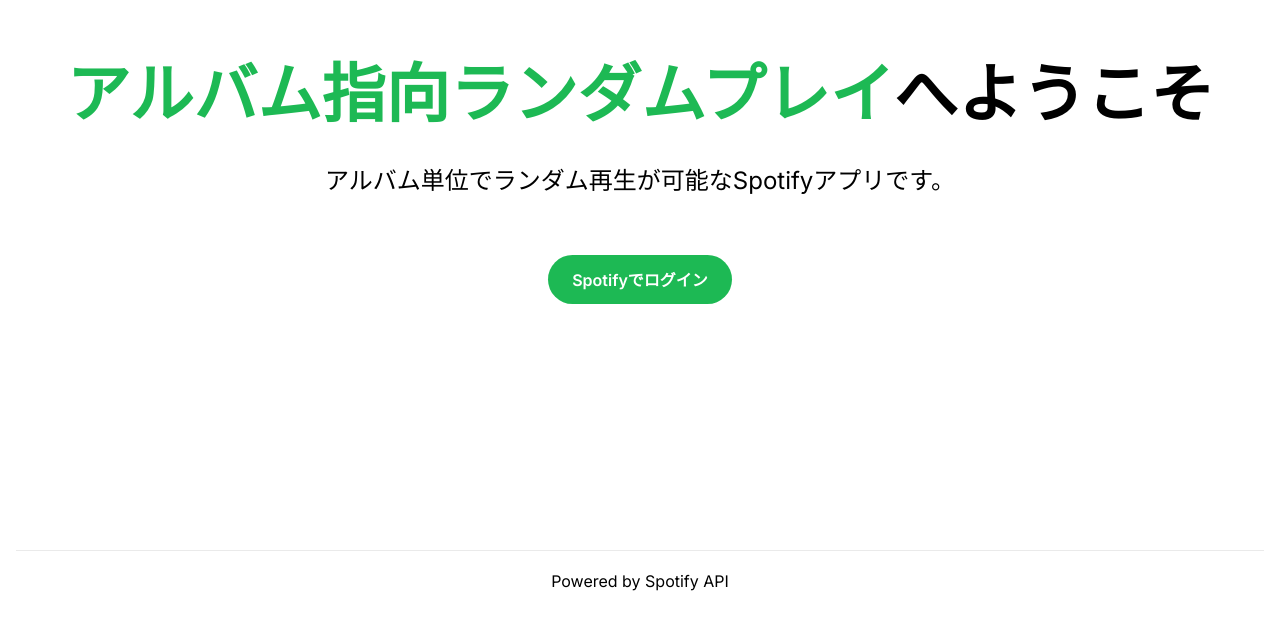
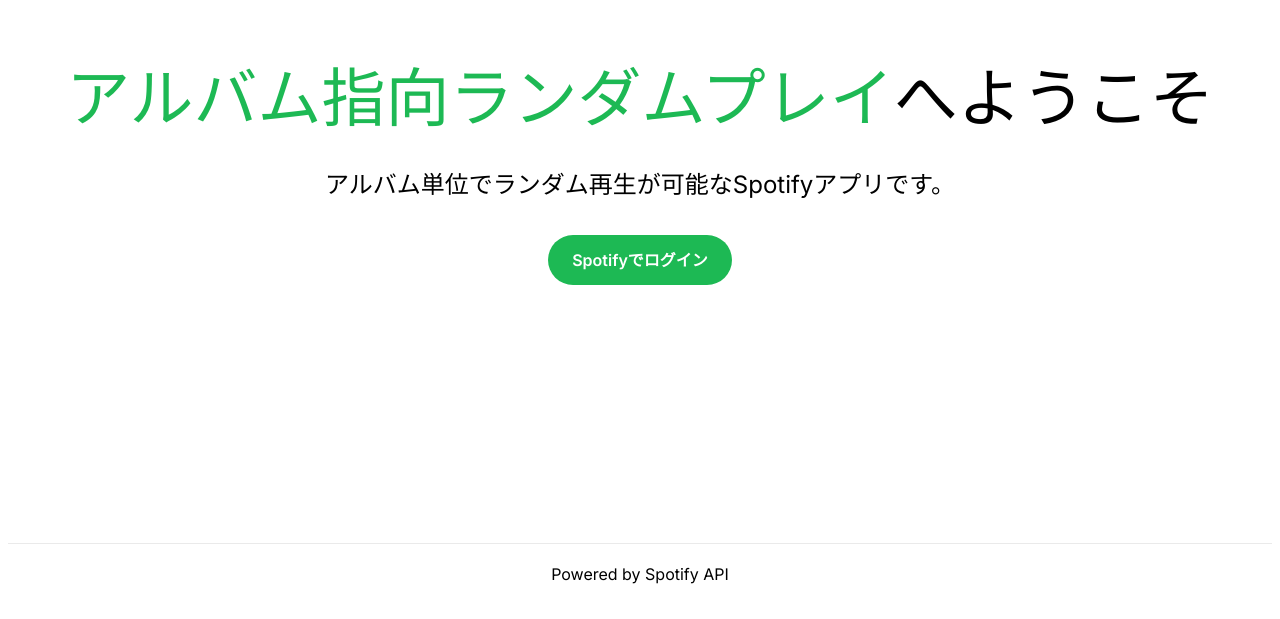
Before and after one commit to tkTakeruKurokawa/Album-Oriented-Randomplay, a Next.js app: page / in a window 1280 px wide. Shown: the part 197-816 px from the top of the page. Built offline with nearby package versions, Linux system fonts and the light colour scheme.

Commit message:
feat: tailwindのImport方法を変更

```diff
--- a/src/styles/globals.css
+++ b/src/styles/globals.css
@@ -1,6 +1,4 @@
-@tailwind base;
-@tailwind components;
-@tailwind utilities;
+@import url('tailwindcss');
 
 /* Spotify Theme Colors */
 :root {
```
